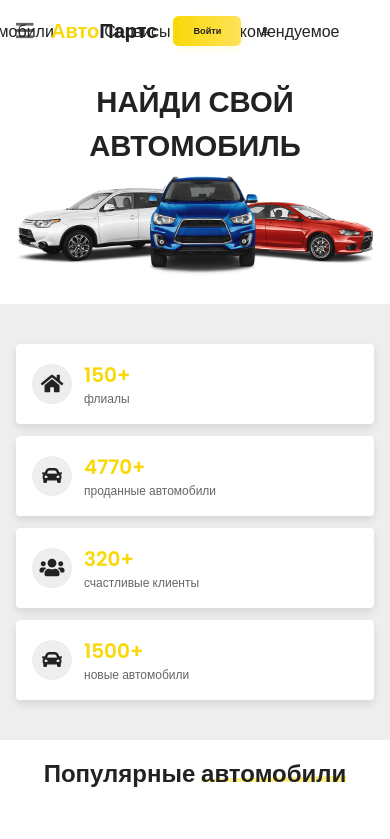
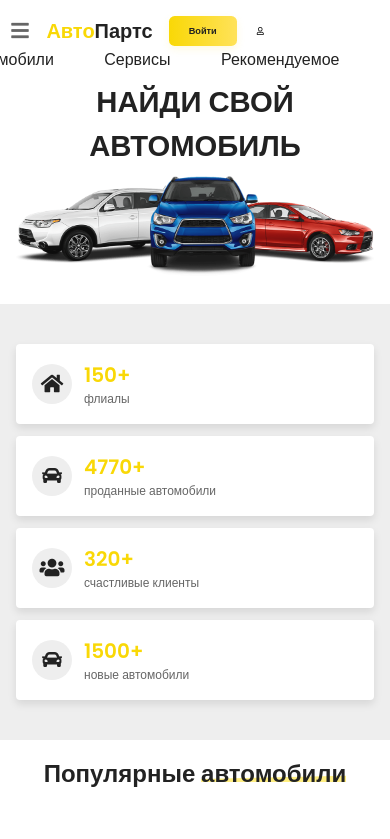
Before and after one commit to Timka2123/autopro.github.io, a website: page index.html in a window 390 px wide. Shown: the top 839 px of the page. Drawn offline with nearby package versions, Linux system fonts and the light colour scheme; no server answers.

Commit message:
deploy: 6e0e6fff8c36403430de81dee73a466d986d386c

```diff
--- a/style.css
+++ b/style.css
@@ -7,6 +7,12 @@
     --light-color:#666;
     --box-shadow:0 .5rem 1rem rgba(0,0,0,.1);
     --border:.1rem solid rgba(0,0,0,.1);
+    --main-text:#fff;
+}
+
+body.dark, [data-theme="dark"] {
+  --black: #fff;
+  --main-text: #fff;
 }
 
 *{
@@ -99,7 +105,7 @@ section{
 .header{
   display: flex;
   align-items: center;
-  justify-content: space-between;
+  justify-content: center;
   position: fixed;
   top: 0; left: 0; right: 0;
   padding: 3rem 9%;
@@ -111,10 +117,13 @@ section{
   position: absolute;
   left: 50%;
   top: 50%;
-  transform: translate(-50%, -50%);
+  transform: translate(-50%);
   display: flex;
   align-items: center;
-  gap: 2.3rem
+  gap: 2.3rem;
+  justify-content: center;
+  flex: 1 1 auto;
+  margin: 0 auto;
 }
 
 
@@ -1230,6 +1239,14 @@ section{
     .filter-btn {
         grid-column: 1;
     }
+    .header .navbar {
+    /* если absolute, то центруем явно: */
+    left: 50%;
+    transform: translateX(-50%);
+    justify-content: center;
+    align-items: center;
+    width: 100%;
+  }
 }
 
 .analysis-tooltip {
```
